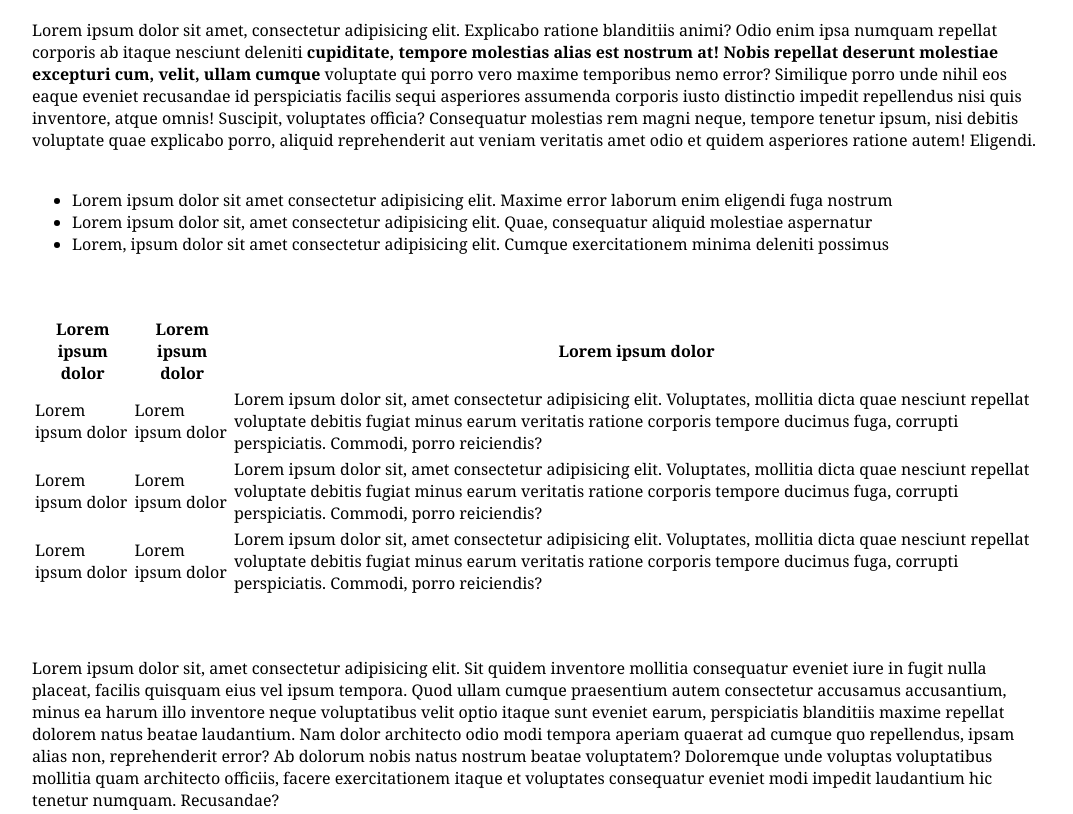
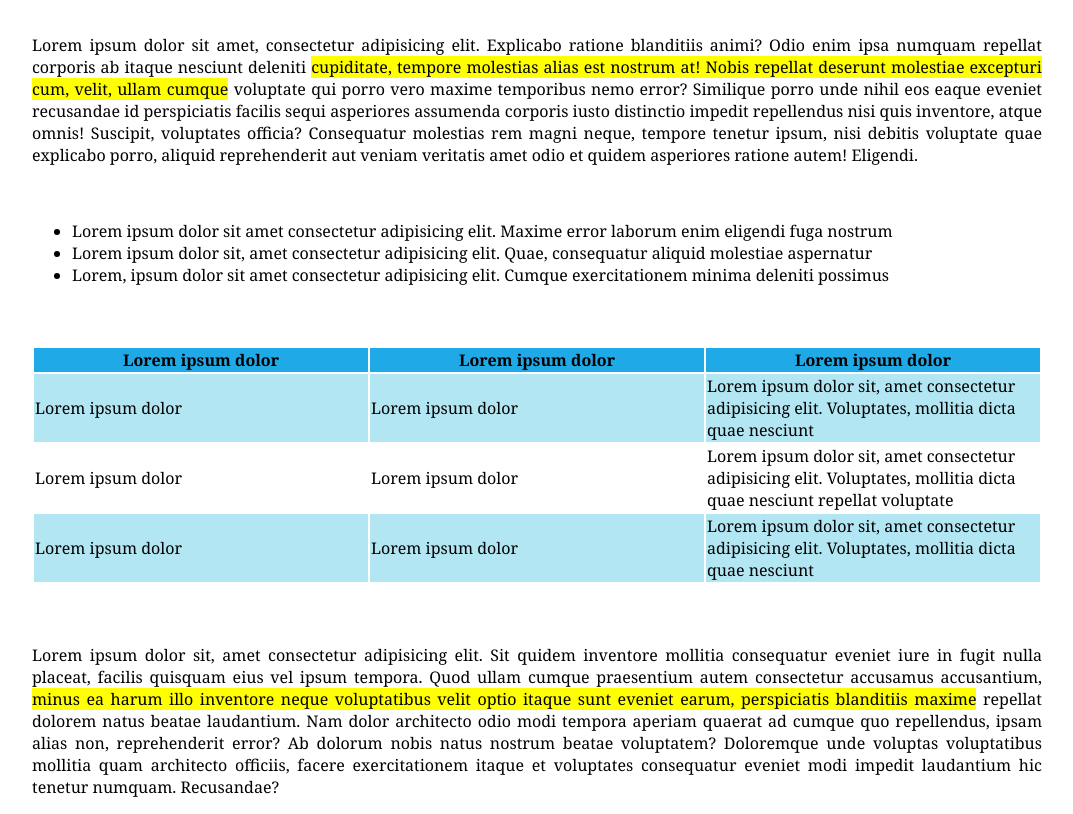
Before and after one commit to MelaniaPicone/html-css-booleaner, a plain HTML site: page index.html in a window 1280 px wide. Shown: the part 688-1502 px from the top of the page, without its empty margins (103-1176 px from the left). Drawn offline with Linux system fonts and the light colour scheme.

Commit message:
Fourth Stage

```diff
--- a/css/style.css
+++ b/css/style.css
@@ -33,12 +33,32 @@ h1 {
   color: #b0b0b0;
 }
 
+.item-box .date-title {
+  font-size: 10px;
+  font-weight: bold;
+  color: #b0b0b0;
+}
+
+span {
+  font-size: 11px;
+}
+
 .second-title b {
   color: #4EA1FF;
 }
 
-.item-box .date-title {
-  font-size: 11px;
-  font-weight: bold;
-  color: #b0b0b0;
+xx {
+  background-color: yellow;
 }
+
+table {
+  width: 1010px;
+}
+
+th {
+  width: 200px;
+}
+
+p {
+  text-align: justify;
+}
--- a/index.html
+++ b/index.html
@@ -35,14 +35,18 @@
     <span><strong>1st Photo: John S. and James L- Knight Foundation, by Scott Henrichsen<br>
         2nd Photo: Wikimedia, by Paul Clarke</strong></span><br><br>
 
-    <span>Lorem ipsum dolor sit amet, consectetur adipisicing elit. Explicabo ratione blanditiis animi? Odio enim ipsa
-      numquam repellat corporis ab itaque nesciunt deleniti <b>cupiditate, tempore molestias alias est nostrum at! Nobis
-        repellat deserunt molestiae excepturi cum, velit, ullam cumque</b> voluptate qui porro vero maxime temporibus
+    <p>Lorem ipsum dolor sit amet, consectetur adipisicing elit. Explicabo ratione blanditiis animi? Odio enim
+      ipsa
+      numquam repellat corporis ab itaque nesciunt deleniti <xx>cupiditate, tempore molestias
+        alias est nostrum at! Nobis
+        repellat deserunt molestiae excepturi cum, velit, ullam cumque</xx> voluptate qui porro vero maxime temporibus
       nemo
-      error? Similique porro unde nihil eos eaque eveniet recusandae id perspiciatis facilis sequi asperiores assumenda
+      error? Similique porro unde nihil eos eaque eveniet recusandae id perspiciatis facilis sequi asperiores
+      assumenda
       corporis iusto distinctio impedit repellendus nisi quis inventore, atque omnis! Suscipit, voluptates officia?
-      Consequatur molestias rem magni neque, tempore tenetur ipsum, nisi debitis voluptate quae explicabo porro, aliquid
-      reprehenderit aut veniam veritatis amet odio et quidem asperiores ratione autem! Eligendi.</span><br><br>
+      Consequatur molestias rem magni neque, tempore tenetur ipsum, nisi debitis voluptate quae explicabo porro,
+      aliquid
+      reprehenderit aut veniam veritatis amet odio et quidem asperiores ratione autem! Eligendi.</p><br>
 
     <ul>
       <li>Lorem ipsum dolor sit amet consectetur adipisicing elit. Maxime error laborum enim eligendi fuga nostrum
@@ -57,36 +61,33 @@
     <table>
       <thead>
         <tr>
-          <th>Lorem ipsum dolor</th>
-          <th>Lorem ipsum dolor</th>
-          <th>Lorem ipsum dolor</th>
+          <th bgcolor="#20A9E7">Lorem ipsum dolor</th>
+          <th bgcolor="#20A9E7">Lorem ipsum dolor</th>
+          <th bgcolor="#20A9E7">Lorem ipsum dolor</th>
         </tr>
       </thead>
-
-      <tmain>
       <tr>
-          <td>Lorem ipsum dolor</td>
-          <td>Lorem ipsum dolor</td>
-          <td>Lorem ipsum dolor sit, amet consectetur adipisicing elit. Voluptates, mollitia dicta quae nesciunt
-            repellat voluptate debitis fugiat minus earum veritatis ratione corporis tempore ducimus fuga, corrupti
-            perspiciatis. Commodi, porro reiciendis?</td>
+        <td bgcolor="#B1E6F2">Lorem ipsum dolor</td>
+        <td bgcolor="#B1E6F2">Lorem ipsum dolor</td>
+        <td bgcolor="#B1E6F2">Lorem ipsum dolor sit, amet consectetur adipisicing elit. Voluptates, mollitia dicta quae
+          nesciunt
+        </td>
       </tr>
       <tr>
         <td>Lorem ipsum dolor</td>
         <td>Lorem ipsum dolor</td>
         <td>Lorem ipsum dolor sit, amet consectetur adipisicing elit. Voluptates, mollitia dicta quae nesciunt
-            repellat voluptate debitis fugiat minus earum veritatis ratione corporis tempore ducimus fuga, corrupti
-            perspiciatis. Commodi, porro reiciendis?</td>
+          repellat voluptate</td>
       </tr>
 
 
-        <td>Lorem ipsum dolor</td>
-        <td>Lorem ipsum dolor</td>
-        <td>Lorem ipsum dolor sit, amet consectetur adipisicing elit. Voluptates, mollitia dicta quae nesciunt
-          repellat voluptate debitis fugiat minus earum veritatis ratione corporis tempore ducimus fuga, corrupti
-          perspiciatis. Commodi, porro reiciendis?</td>
+      <td bgcolor="#B1E6F2">Lorem ipsum dolor</td>
+      <td bgcolor="#B1E6F2">Lorem ipsum dolor</td>
+      <td bgcolor="#B1E6F2">Lorem ipsum dolor sit, amet consectetur adipisicing elit. Voluptates, mollitia dicta quae
+        nesciunt
+      </td>
 
-      </tmain>
+
 
     </table>
   </div>
@@ -95,8 +96,8 @@
 
   <p>Lorem ipsum dolor sit, amet consectetur adipisicing elit. Sit quidem inventore mollitia consequatur eveniet
     iure in fugit nulla placeat, facilis quisquam eius vel ipsum tempora. Quod ullam cumque praesentium autem
-    consectetur accusamus accusantium, minus ea harum illo inventore neque voluptatibus velit optio itaque sunt
-    eveniet earum, perspiciatis blanditiis maxime repellat dolorem natus beatae laudantium. Nam dolor architecto
+    consectetur accusamus accusantium, <xx>minus ea harum illo inventore neque voluptatibus velit optio itaque sunt
+      eveniet earum, perspiciatis blanditiis maxime</xx> repellat dolorem natus beatae laudantium. Nam dolor architecto
     odio modi tempora aperiam quaerat ad cumque quo repellendus, ipsam alias non, reprehenderit error? Ab dolorum
     nobis natus nostrum beatae voluptatem? Doloremque unde voluptas voluptatibus mollitia quam architecto officiis,
     facere exercitationem itaque et voluptates consequatur eveniet modi impedit laudantium hic tenetur numquam.
```
Lines whose indentation alone changed are shown as unchanged.
